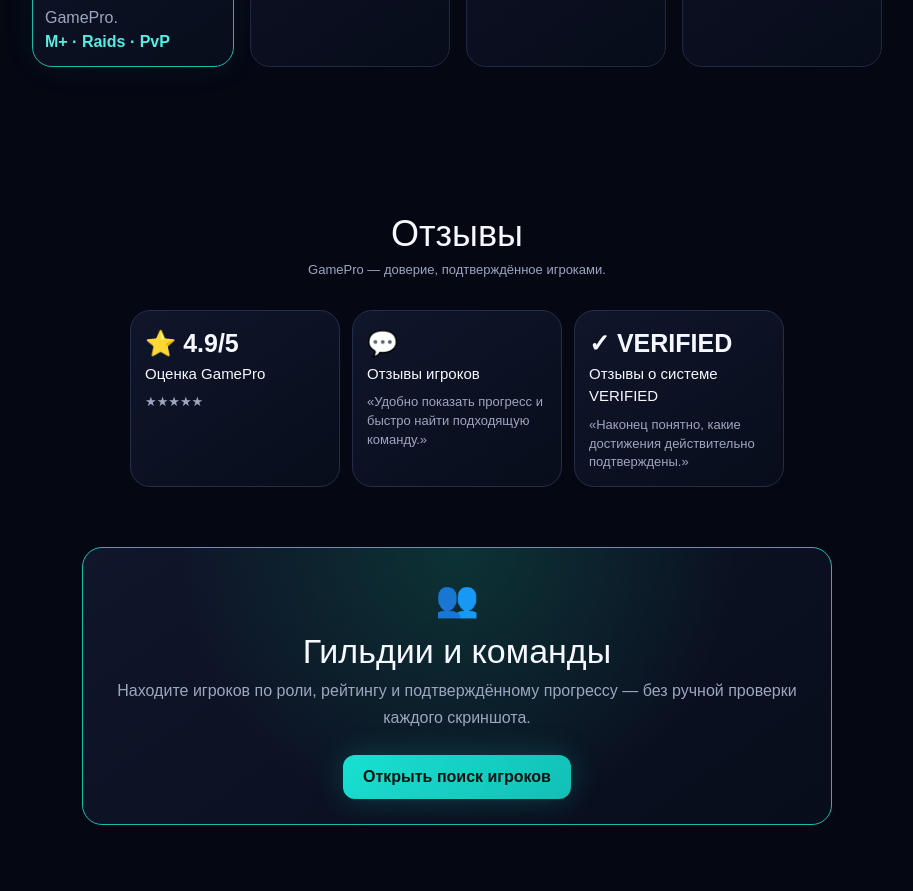
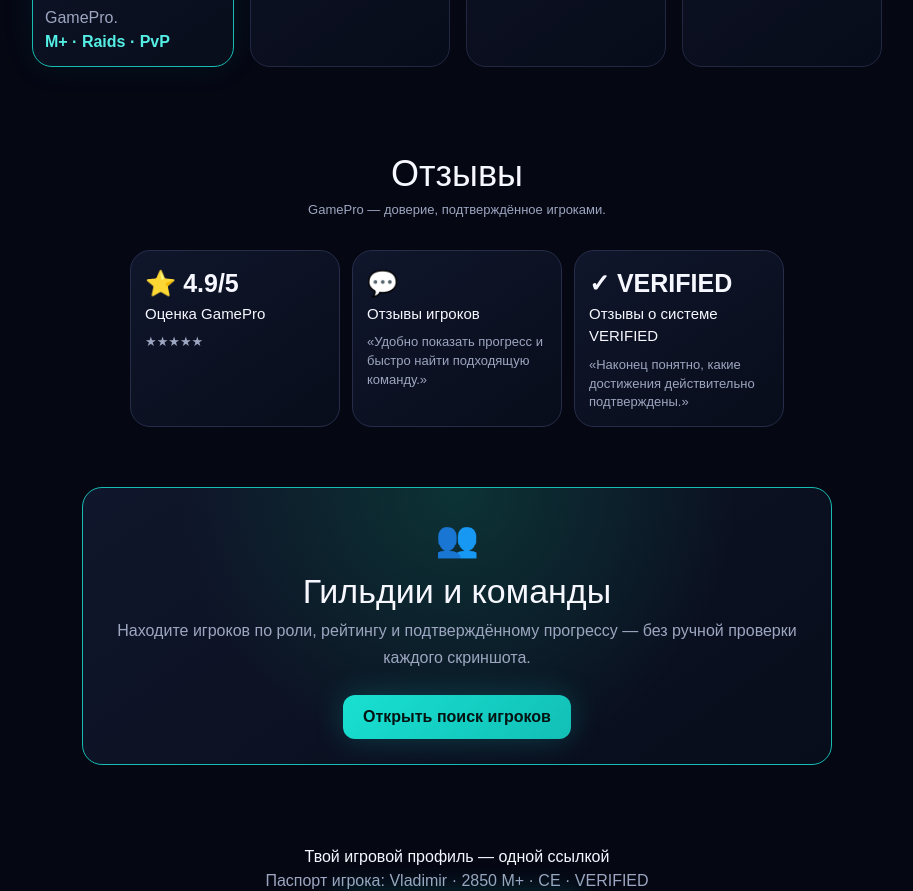
Before and after one commit to vesttrading/gamepro-market, a Next.js app: page / in a window 1280 px wide. Shown: the part 2960-3851 px from the top of the page, without its empty margins (183-1096 px from the left). Built offline with nearby package versions, Linux system fonts and the light colour scheme; no server answers.

Commit message:
Modify margin for section#reviews
Adjust margin for reviews section to improve layout.

```diff
--- a/app/globals.css
+++ b/app/globals.css
@@ -400,7 +400,7 @@ section#games div[class*="gameGrid"] > div h2 {
 section#reviews {
     width: 100% !important;
     max-width: 850px !important;
-    margin: 60px auto 0 auto !important; /* Центрируем весь блок по центру экрана */
+    margin: -40px auto 0 auto !important; /* Центрируем весь блок по центру экрана */
     padding: 20px !important;
     box-sizing: border-box !important;
 }
```
